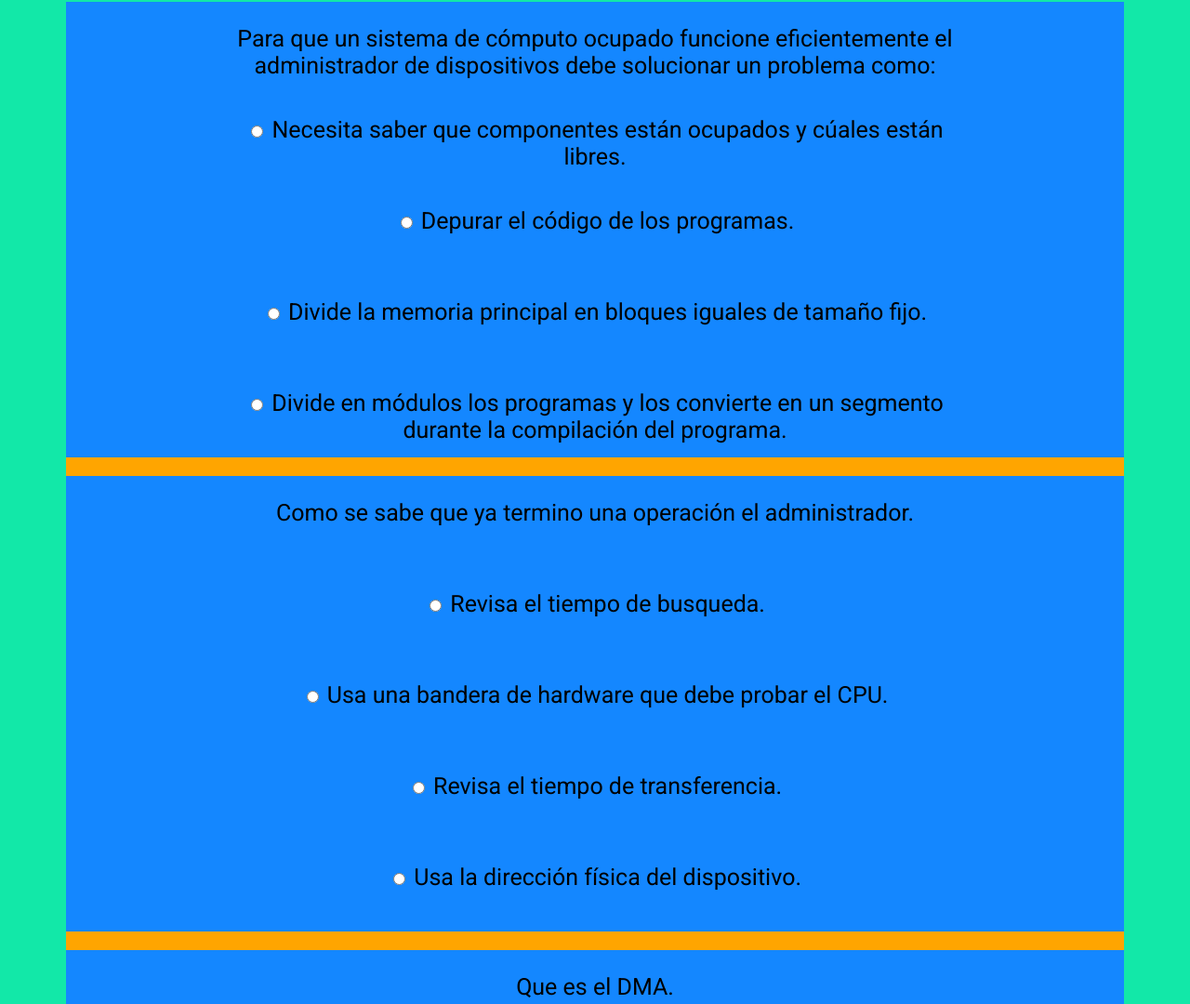
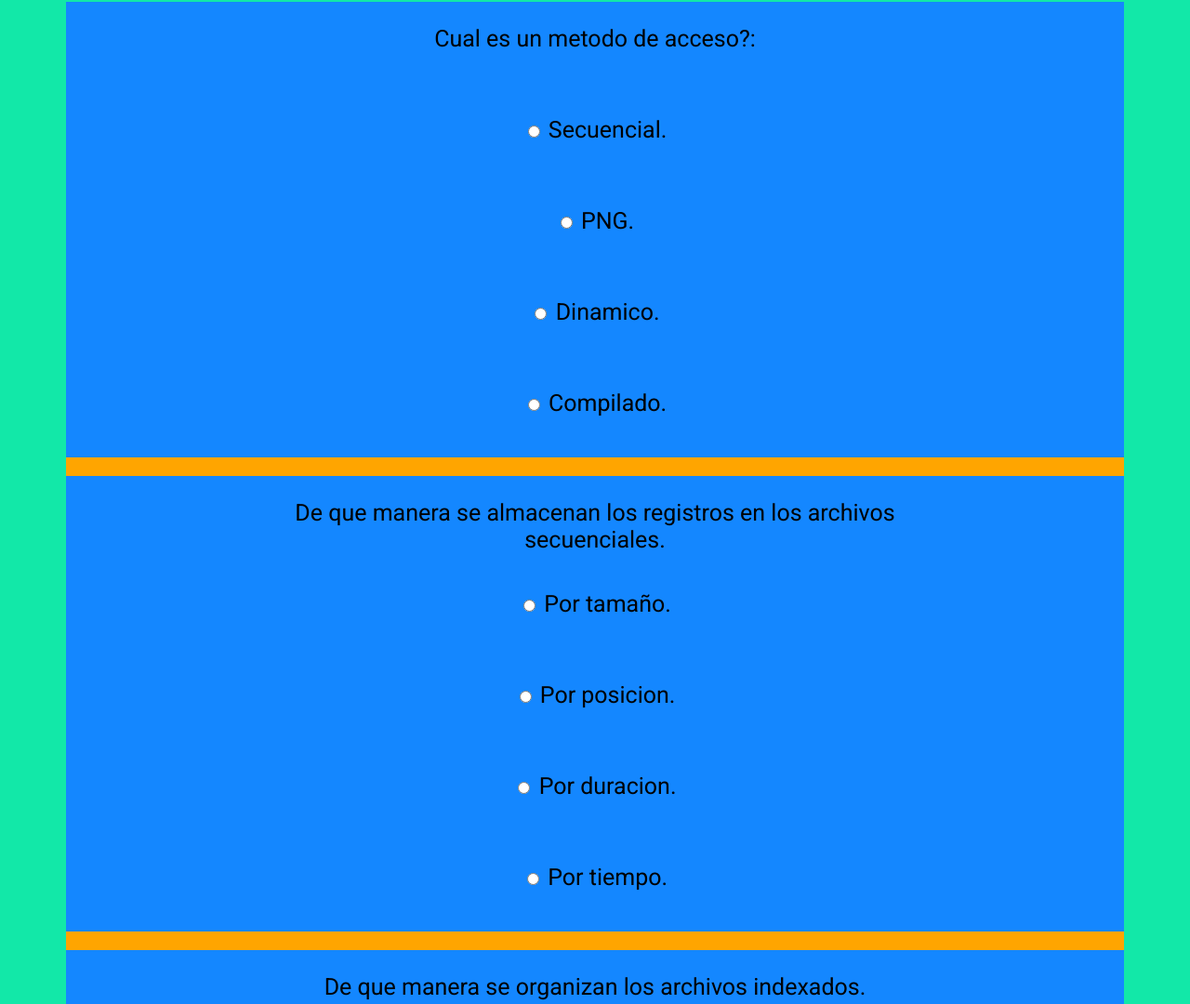
Before and after one commit to MichaelArayaMurcia/MichaelArayaMurcia.github.io, a plain HTML site: page Quiz/index.html in a window 1280 px wide. Shown: the part 78-1158 px from the top of the page at 93% size. Drawn offline with Linux system fonts and the light colour scheme.

Commit message:
Update index.html

```diff
--- a/Quiz/index.html
+++ b/Quiz/index.html
@@ -12,21 +12,21 @@
 		<div class="Quiz">
 			<form>
 				<!---- Pregunta 1 --->
-					<p>Para que un sistema de cómputo ocupado funcione eficientemente el administrador de dispositivos debe solucionar un problema como: </p><br>
-						<p id="correcta11"><input type="radio" name="pregunta1" id="p11"> Necesita saber que componentes están ocupados y cúales están libres.</p><br>
-						<p id="incorrecta12"><input type="radio" name="pregunta1" id="p12"> Depurar el código de los programas.</p><br>
-						<p id="incorrecta13"><input type="radio" name="pregunta1" id="p13"> Divide la memoria principal en bloques iguales de tamaño fijo.</p><br>
-						<p id="incorrecta14"><input type="radio" name="pregunta1" id="p14"> Divide en módulos los programas y los convierte en un segmento durante la compilación del programa.</p><br>
+					<p>Cual es un metodo de acceso?: </p><br>
+						<p id="correcta11"><input type="radio" name="pregunta1" id="p11"> Secuencial.</p><br>
+						<p id="incorrecta12"><input type="radio" name="pregunta1" id="p12"> PNG.</p><br>
+						<p id="incorrecta13"><input type="radio" name="pregunta1" id="p13"> Dinamico.</p><br>
+						<p id="incorrecta14"><input type="radio" name="pregunta1" id="p14"> Compilado.</p><br>
 					<div class="division"></div>
 				<!---- Pregunta 2 --->
-					<p>Como se sabe que ya termino una operación el administrador.</p><br>
-						<p id="incorrecta21"><input type="radio" name="pregunta2" id="p21"> Revisa el tiempo de busqueda.</p><br>
-						<p id ="correcta22"><input type="radio" name="pregunta2" id="p22"> Usa una bandera de hardware que debe probar el CPU.</p><br>
-						<p id="incorrecta23"><input type="radio" name="pregunta2" id="p23"> Revisa el tiempo de transferencia.</p><br>
-						<p id="incorrecta24"><input type="radio" name="pregunta2" id="p24"> Usa la dirección física del dispositivo.</p><br>
+					<p>De que manera se almacenan los registros en los archivos secuenciales.</p><br>
+						<p id="incorrecta21"><input type="radio" name="pregunta2" id="p21"> Por tamaño.</p><br>
+						<p id ="correcta22"><input type="radio" name="pregunta2" id="p22"> Por posicion.</p><br>
+						<p id="incorrecta23"><input type="radio" name="pregunta2" id="p23"> Por duracion.</p><br>
+						<p id="incorrecta24"><input type="radio" name="pregunta2" id="p24"> Por tiempo.</p><br>
 					<div class="division"></div>
 				<!---- Pregunta 3 --->
-					<p>Que es el DMA.</p><br>
+					<p> De que manera se organizan los archivos indexados.</p><br>
 						<p id="incorrecta31"><input type="radio" name="pregunta3" id="p31"> Una enfermedad.</p><br>
 						<p id="incorrecta32"><input type="radio" name="pregunta3" id="p32"> Un dispositivo de almacenamiento externo.</p><br>
 						<p id ="correcta33"><input type="radio" name="pregunta3" id="p33"> Es una tecnica que permite el acceso directo a la memoria principal.</p><br>
```
